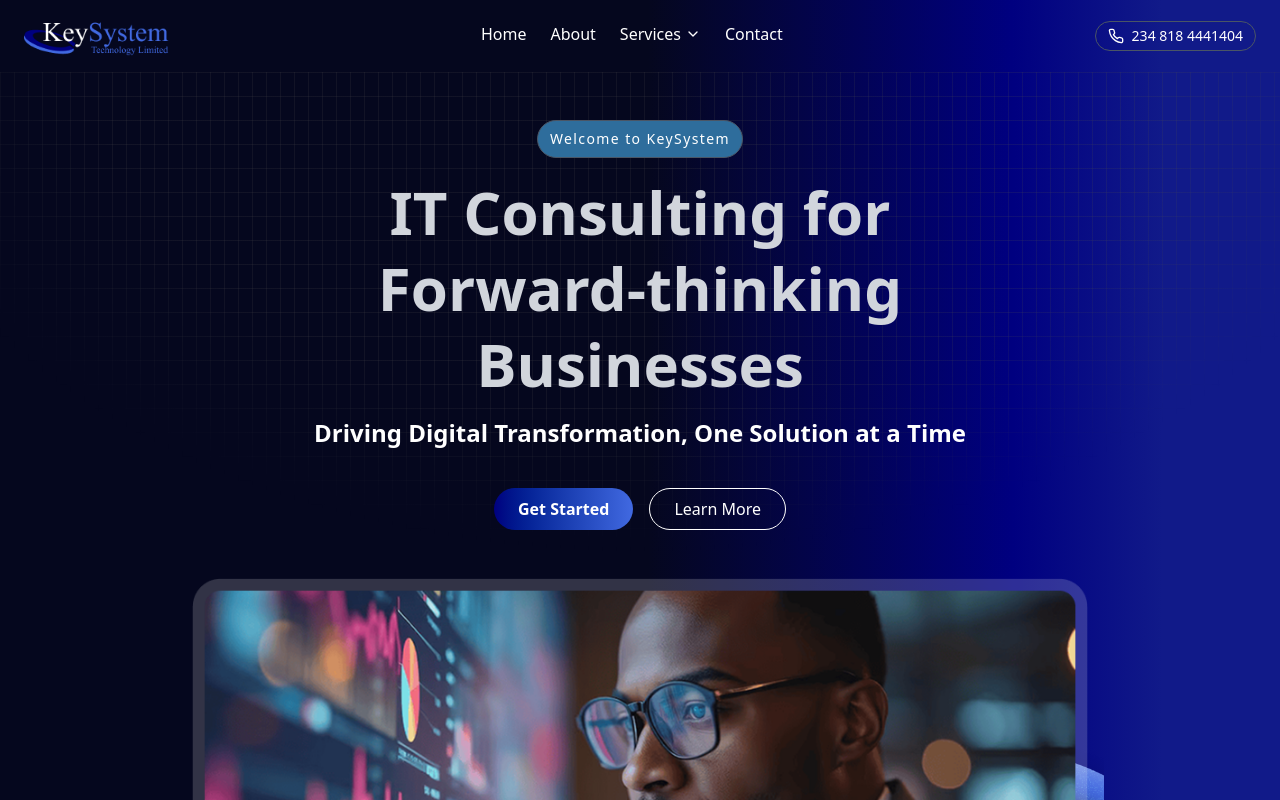
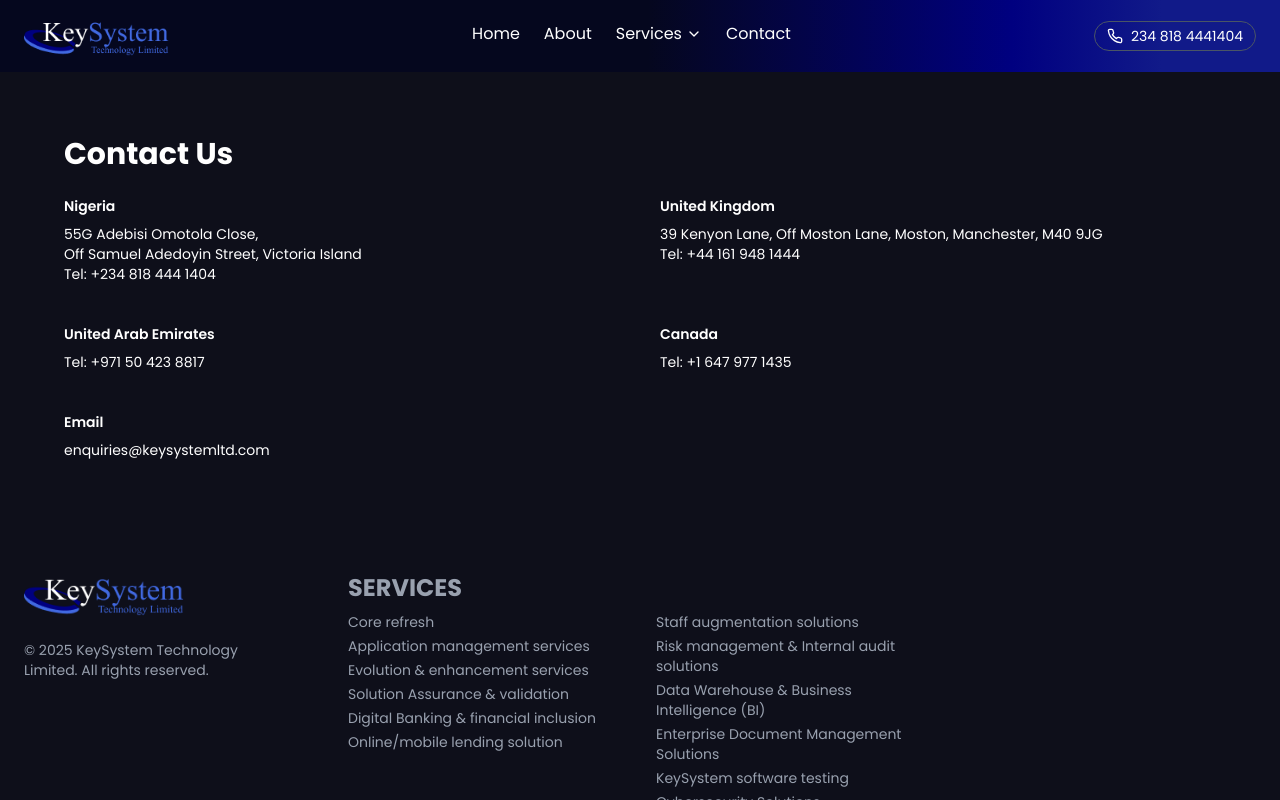
Before and after one commit to DarkVayder/keysystem, a React (Vite) app: page /contact in a window 1280 px wide. Shown: the top 800 px of the page. Built offline with nearby package versions, Linux system fonts and the light colour scheme.

Commit message:
feat: added fonts and loading screen

```diff
--- a/index.html
+++ b/index.html
@@ -3,6 +3,7 @@
   <head>
     <meta charset="UTF-8" />
     <link rel="icon" type="image/svg+xml" href="/vite.svg" />
+    <link href="https://fonts.googleapis.com/css2?family=Poppins:wght@100;200;300;400;500;600;700&display=swap" rel="stylesheet"/>
     <meta name="viewport" content="width=device-width, initial-scale=1.0" />
     <title>KeySystem</title>
   </head>
--- a/src/App.jsx
+++ b/src/App.jsx
@@ -1,5 +1,9 @@
+import React, { useState, useEffect } from 'react';
+import { BrowserRouter as Router, Route, Routes } from 'react-router-dom';
+
+// Importing components without lazy loading since we will manually handle loading
+import Navbar from './components/Navbar';
 import Hero from './components/Hero';
-import Navbar from './components/Navbar';
 import Sponsors from './components/Sponsors';
 import Trust from './components/Trust';
 import Offer from './components/Offer';
@@ -10,11 +14,36 @@
 import Partner from './components/Partner';
 import GetStarted from './components/GetStarted';
 import Footer from './components/Footer';
-// App component
+
+// Importing new pages
+import About from './pages/About';
+import Contact from './pages/Contact';
+import Services from './pages/Services';
+
+// Importing LoadingScreen with correct import
+import { LoadingScreen } from './components/LoadingScreen';
+
+// App component with routing
 function App() {
+  const [isLoading, setIsLoading] = useState(true);
+
+  // Simulate loading time
+  useEffect(() => {
+    const timer = setTimeout(() => {
+      setIsLoading(false);
+    }, 2000); // Simulate 2-second load time
+    return () => clearTimeout(timer);
+  }, []);
+
   return (
+    <Router>
+      {isLoading ? (
+        <LoadingScreen onComplete={() => setIsLoading(false)} />
+      ) : (
         <>
           <Navbar />
+          <Routes>
+            <Route path="/" element={<>
               <Hero />
               <Sponsors />
               <Trust />
@@ -25,9 +54,16 @@
               <Process />
               <Partner />
               <GetStarted />
+            </>} />
+            <Route path="/about" element={<About />} />
+            <Route path="/contact" element={<Contact />} />
+            <Route path="/services" element={<Services />} />
+          </Routes>
           <Footer />
         </>
-  )
+      )}
+    </Router>
+  );
 }
 
-export default App
+export default App;
--- /dev/null
+++ b/src/components/LoadingScreen.jsx
@@ -0,0 +1,55 @@
+import { useEffect, useState } from "react";
+
+export const LoadingScreen = ({ onComplete }) => {
+    const [text, setText] = useState("");
+    const [progress, setProgress] = useState(0);
+    const fullText = "KM";
+
+    useEffect(() => {
+        let index = 0;
+        const interval = setInterval(() => {
+            setText(fullText.substring(0, index));
+            setProgress((index / fullText.length) * 100);
+            index++;
+
+            if (index > fullText.length) {
+                clearInterval(interval);
+
+                setTimeout(() => {
+                    if (onComplete) {
+                        onComplete();
+                    }
+                }, 1000);
+            }
+        }, 100);
+
+        return () => clearInterval(interval);
+    }, [onComplete]);
+
+    return (
+        <div className="fixed inset-0 z-50 flex flex-col items-center justify-center text-gray-900 bg-[#030517]">
+            {/* Full Gradient Background */}
+            <div className="absolute inset-0 bg-[linear-gradient(to_right,#4f4f4f2e_1px,transparent_1px),linear-gradient(to_bottom,#4f4f4f2e_1px,transparent_1px)] bg-[size:14px_24px] [mask-image:radial-gradient(ellipse_60%_50%_at_50%_0%,#000_70%,transparent_100%)]"></div>
+
+            {/* Loading Content */}
+            <div className="relative z-10 flex flex-col items-center justify-center space-y-6 px-4 py-8">
+                {/* Typing Effect */}
+                <div className="text-5xl font-bold tracking-wide text-white">
+                    <span className="text-white">{text}</span>
+                    <span className="ml-1 animate-blink">|</span>
+                </div>
+
+                {/* Loading Bar */}
+                <div className="relative w-[220px] h-2 bg-gray-300 rounded-full overflow-hidden">
+                    <div
+                        className="absolute top-0 left-0 h-full bg-black shadow-[0_0_8px_#2563eb] transition-all duration-300 ease-in-out"
+                        style={{ width: `${progress}%` }}
+                    ></div>
+                </div>
+
+                {/* Subtle Pulse Animation */}
+                <p className="text-sm text-gray-300 animate-pulse">Loading, please wait...</p>
+            </div>
+        </div>
+    );
+};
--- a/src/components/Navbar.jsx
+++ b/src/components/Navbar.jsx
@@ -1,11 +1,17 @@
 import React, { useState } from 'react';
+import { Link } from 'react-router-dom'; // Import Link for routing
 import { FiPhone, FiChevronDown, FiMenu, FiX } from 'react-icons/fi';
 import logo from '../assets/logo.png';
 
 const Navbar = () => {
   const [menuOpen, setMenuOpen] = useState(false);
 
-  const menuItems = ['Home', 'About', 'Services', 'Contact'];
+  const menuItems = [
+    { name: 'Home', path: '/' },
+    { name: 'About', path: '/about' },
+    { name: 'Services', path: '/services' },
+    { name: 'Contact', path: '/contact' },
+  ];
 
   return (
     <>
@@ -23,11 +29,11 @@
               <li
                 key={index}
                 className={`cursor-pointer hover:text-gray-300 hover:border-b-2 hover:border-gray-300 pb-1 transition duration-200 ${
-                  item === 'Services' ? 'flex items-center gap-1' : ''
+                  item.name === 'Services' ? 'flex items-center gap-1' : ''
                 }`}
               >
-                {item}
-                {item === 'Services' && <FiChevronDown size={16} />}
+                <Link to={item.path}>{item.name}</Link> {/* Add Link here */}
+                {item.name === 'Services' && <FiChevronDown size={16} />}
               </li>
             ))}
           </ul>
@@ -45,12 +51,14 @@
                 size={28}
                 onClick={() => setMenuOpen(false)}
                 className="cursor-pointer text-white"
+                aria-label="Close Menu"
               />
             ) : (
               <FiMenu
                 size={28}
                 onClick={() => setMenuOpen(true)}
                 className="cursor-pointer text-white"
+                aria-label="Open Menu"
               />
             )}
           </div>
@@ -59,17 +67,20 @@
 
       {/* Fullscreen Mobile Menu */}
       {menuOpen && (
-        <div className="fixed inset-0 bg-[linear-gradient(90.18deg,_#05071E_50.58%,_#000080_79.08%,_#111A89_90.72%)] text-white z-40 flex flex-col items-center justify-center space-y-8">
+        <div
+          className="fixed inset-0 bg-[linear-gradient(90.18deg,_#05071E_50.58%,_#000080_79.08%,_#111A89_90.72%)] text-white z-40 flex flex-col items-center justify-center space-y-8 transition-all duration-300"
+          aria-expanded={menuOpen}
+        >
           <ul className="flex flex-col items-center gap-6 text-xl font-medium">
             {menuItems.map((item, index) => (
               <li
                 key={index}
                 className={`cursor-pointer hover:text-gray-300 transition ${
-                  item === 'Services' ? 'flex items-center gap-1' : ''
+                  item.name === 'Services' ? 'flex items-center gap-1' : ''
                 }`}
               >
-                {item}
-                {item === 'Services' && <FiChevronDown size={16} />}
+                <Link to={item.path}>{item.name}</Link> {/* Add Link here */}
+                {item.name === 'Services' && <FiChevronDown size={16} />}
               </li>
             ))}
           </ul>
--- a/src/index.css
+++ b/src/index.css
@@ -1 +1,9 @@
 @import "tailwindcss";
+
+html {
+    scroll-behavior: smooth;
+  }
+
+body {
+  font-family: 'Poppins', sans-serif;
+}
--- /dev/null
+++ b/tailwind.config.js
@@ -0,0 +1,15 @@
+// tailwind.config.js
+module.exports = {
+    content: [
+      "./index.html",
+      "./src/**/*.{js,ts,jsx,tsx}",
+    ],
+    theme: {
+      extend: {
+        fontFamily: {
+          sans: ['Poppins', 'sans-serif'],
+        },
+      },
+    },
+    plugins: [],
+  };
```
Lines whose indentation alone changed are shown as unchanged.
